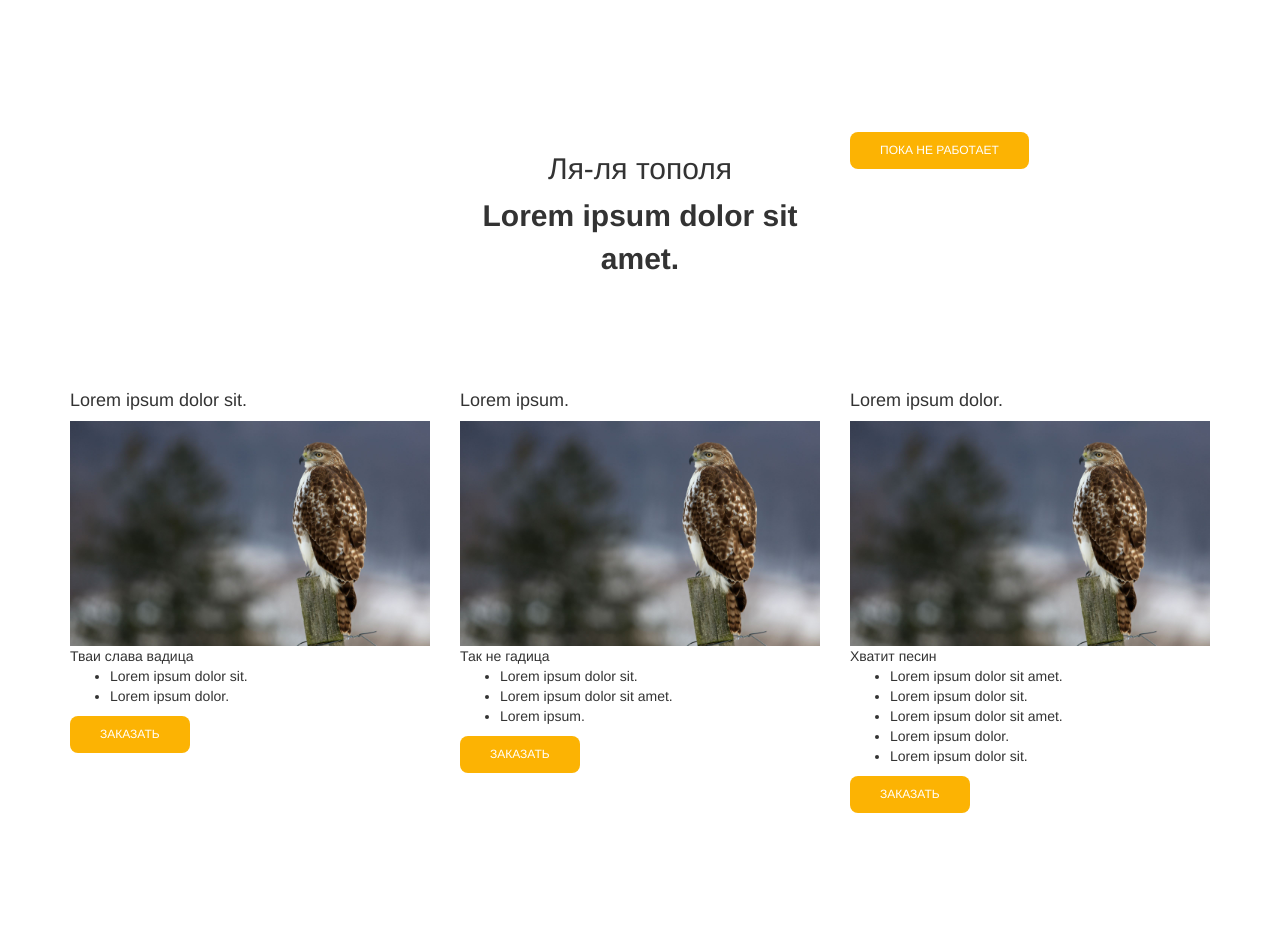
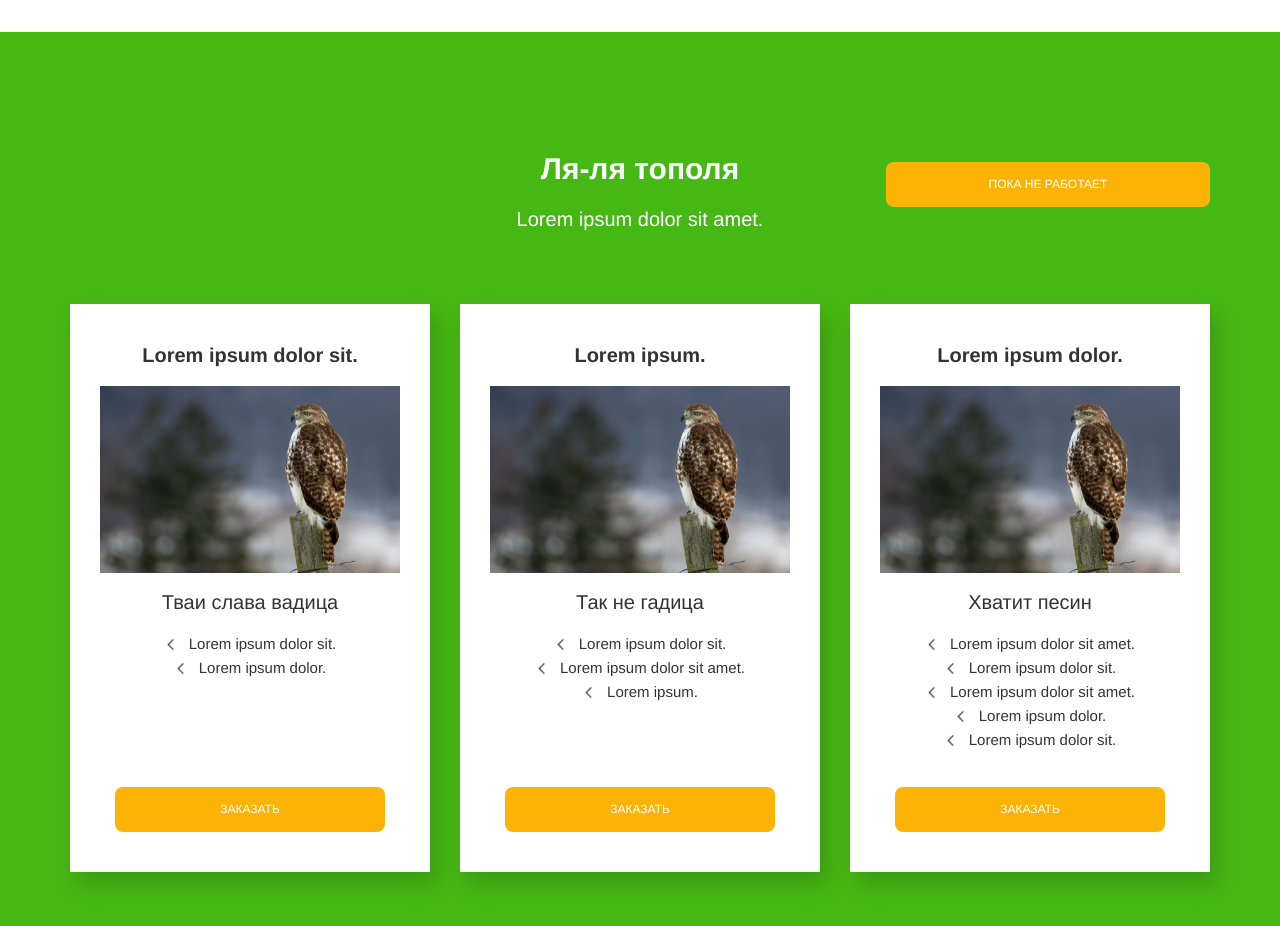
Before and after one commit to k-yler/k-yler.github.io, a plain HTML site: page src/index.html in a window 1280 px wide. Shown: the part 1160-2086 px from the top of the page. Drawn offline with nearby package versions, Linux system fonts and the light colour scheme.

Commit message:
Add files via upload

```diff
--- a/src/css/style.css
+++ b/src/css/style.css
@@ -125,6 +125,18 @@ textarea:focus {
   margin-top: 0;
   margin-bottom: 10rem;
 }
+.section-header_light {
+  color: white;
+  margin-bottom: 7rem;
+}
+.section-header_light h2 {
+  font-weight: 700;
+}
+.section-header_light p {
+  font-size: 2rem;
+  font-weight: 500;
+  margin-top: 2rem;
+}
 .ficha-block {
   text-align: center;
 }
@@ -170,6 +182,60 @@ textarea:focus {
   -webkit-transform: scale(-50%);
           transform: scale(-50%);
   z-index: 99;
+}
+/* оформление блока с ценами */
+.price {
+  background: #46b814;
+}
+.price-btn {
+  margin-top: 2rem;
+}
+.price-block {
+  min-height: 45.7rem;
+  padding: 2rem 3rem 4rem;
+  background-color: white;
+  -webkit-box-shadow: 7px 12px 21px 0px rgba(0, 0, 0, 0.17);
+          box-shadow: 7px 12px 21px 0px rgba(0, 0, 0, 0.17);
+  text-align: center;
+}
+.price-block h4 {
+  margin: 2rem 0;
+  font-size: 2rem;
+  font-weight: 700;
+}
+.price-list {
+  font-size: 1.5rem;
+  line-height: 2.4rem;
+  list-style: none;
+  padding: 0;
+  min-height: 12.5rem;
+}
+.price-list li:before {
+  content: '';
+  margin-right: 1rem;
+  display: inline-block;
+  width: 1.5rem;
+  height: 1.5rem;
+  background: url(../img/arrow-left.png) no-repeat center;
+  background-size: 100%;
+  vertical-align: middle;
+}
+.price-tag {
+  font-size: 2rem;
+  display: inline-block;
+  margin: 1.5rem 0;
+}
+.price-btn {
+  width: 90%;
+  height: 4.5rem;
+}
+.price-button {
+  margin-top: 3rem;
+  width: 90%;
+  height: 4.5rem;
+}
+.warp2 {
+  text-align: right;
 }
 /* оформнелие модальных окон */
 .popup {
@@ -248,6 +314,21 @@ textarea:focus {
   .main-content {
     margin-top: 5rem;
   }
+  .warp2 {
+    text-align: center;
+  }
+  .price-block {
+    margin-bottom: 3rem;
+  }
+  .price-button {
+    width: 65%;
+    margin: 0 0 5rem 0;
+    padding: 0;
+  }
+  .section-header_light {
+    margin: 0;
+    padding: 0 0 4rem 0;
+  }
 }
 @media (max-width: 767px) {
   .header {
```
